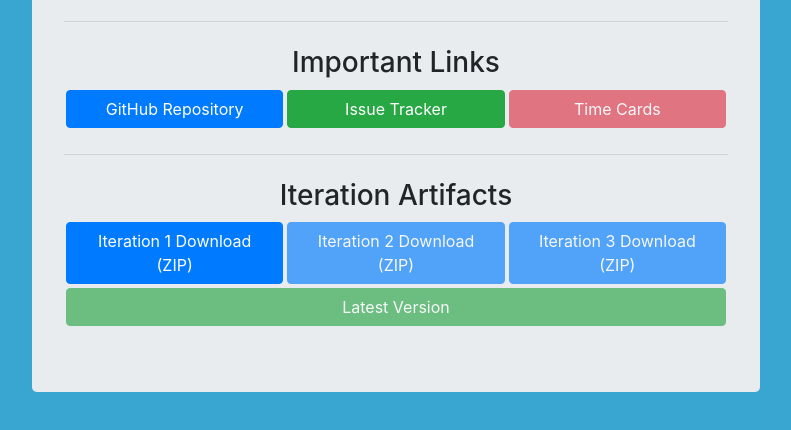
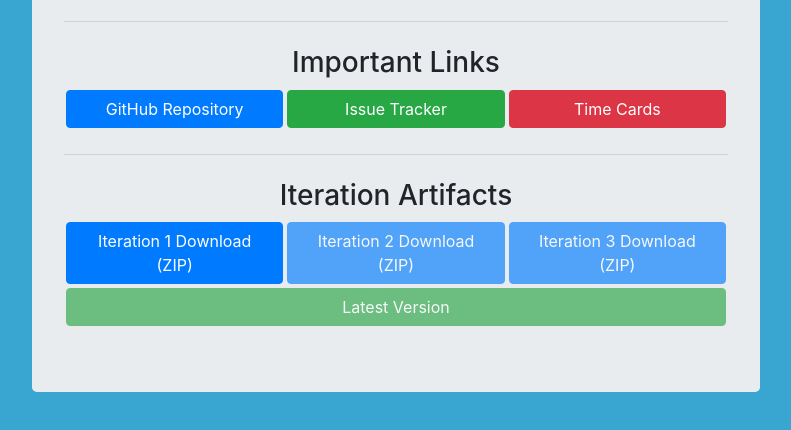
Before and after one commit to ResuMaster/CSI3471-Resume-Builder, a plain HTML site: page index.html in a window 1280 px wide. Shown: the part 232-662 px from the top of the page, without its empty margins (244-1035 px from the left). Drawn offline with nearby package versions, Linux system fonts and the light colour scheme.

Commit message:
Update index.html

```diff
--- a/index.html
+++ b/index.html
@@ -21,7 +21,7 @@
         <div class="download-links">
             <a class="btn btn-primary download-button" href="https://github.com/ZekNikZ/CSI3471-Resume-Builder" role="button">GitHub Repository</button>
             <a class="btn btn-success download-button" href="https://github.com/ZekNikZ/CSI3471-Resume-Builder/issues" role="button">Issue Tracker</button>
-            <a class="btn btn-danger download-button disabled" href="#" role="button">Time Cards</a>
+            <a class="btn btn-danger download-button" href="https://docs.google.com/spreadsheets/d/1hyPf9M2toK2lQsC7jDvp5i6DbBGCme-R1VMZaYNnLZU/edit?usp=sharing" role="button">Time Cards</a>
         </div>
         <hr class="my-4">
         <h3 class="section-title">Iteration Artifacts</h3>
```
